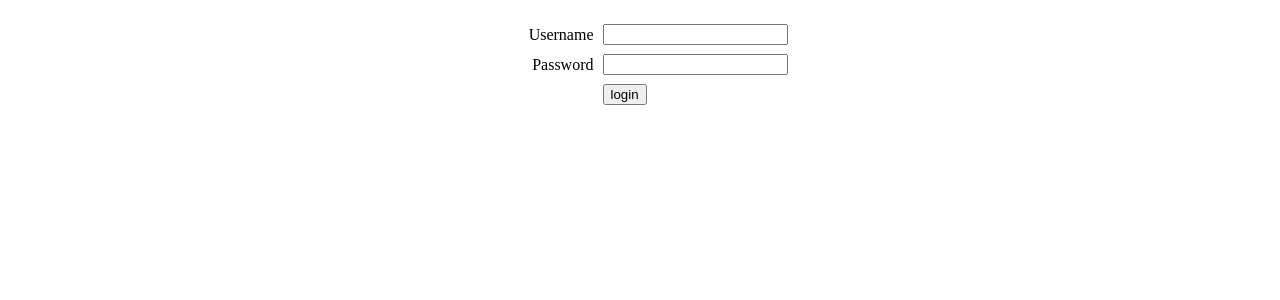
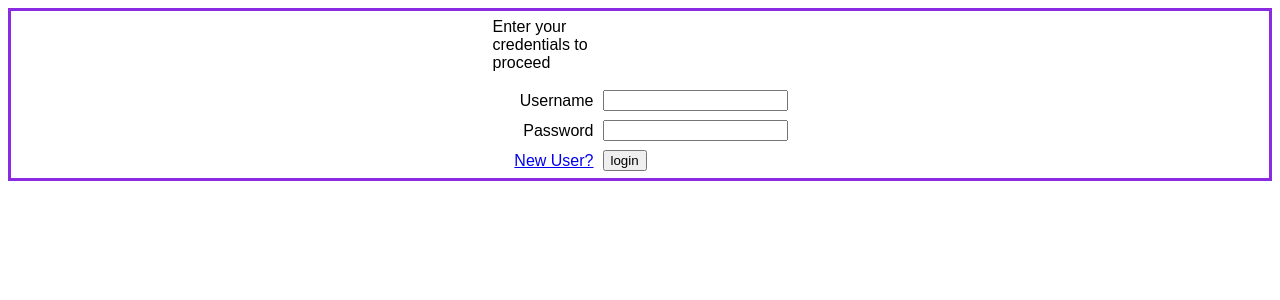
Before and after one commit to jainanupam/docbaserepo, a PHP site: page /login.php in a window 1280 px wide. Shown: the top 300 px of the page. Run offline with PHP 8.4, Linux system fonts and the light colour scheme.

Commit message:
Look and feel changes
Committing before making file name changes

```diff
--- a/Application/src/login.php
+++ b/Application/src/login.php
@@ -4,7 +4,13 @@
 <body>
 
 <form name="loginform" action="login_exec.php" method="post">
+<div align="center" style="border:solid;border-color:blueviolet;font-family: Arial;">
 <table width="309" border="0" align="center" cellpadding="2" cellspacing="5">
+	<tr>
+		<td>
+			Enter your credentials to proceed
+		</td>
+	</tr>
   <tr>
     <td colspan="2">
 		<!--the code bellow is used to display the message of the input validation-->
@@ -34,10 +40,11 @@
     <td><input name="password" type="password" tabindex="2" /></td>
   </tr>
   <tr>
-    <td><div align="right"></div></td>
+    <td><div align="right"><a href="#">New User?</a></div></td>
     <td><input name="" type="submit" value="login" tabindex="3" /></td>
   </tr>
 </table>
+</div>
 </form>
 </body>
 </html>
```
